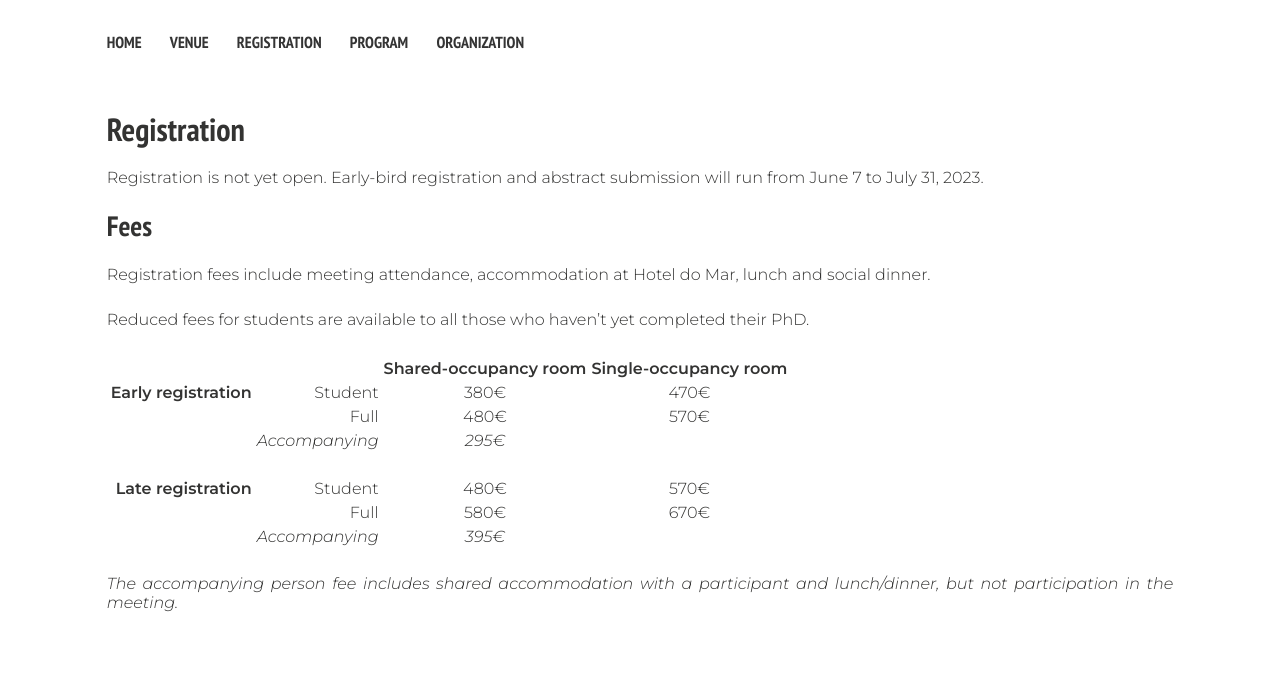
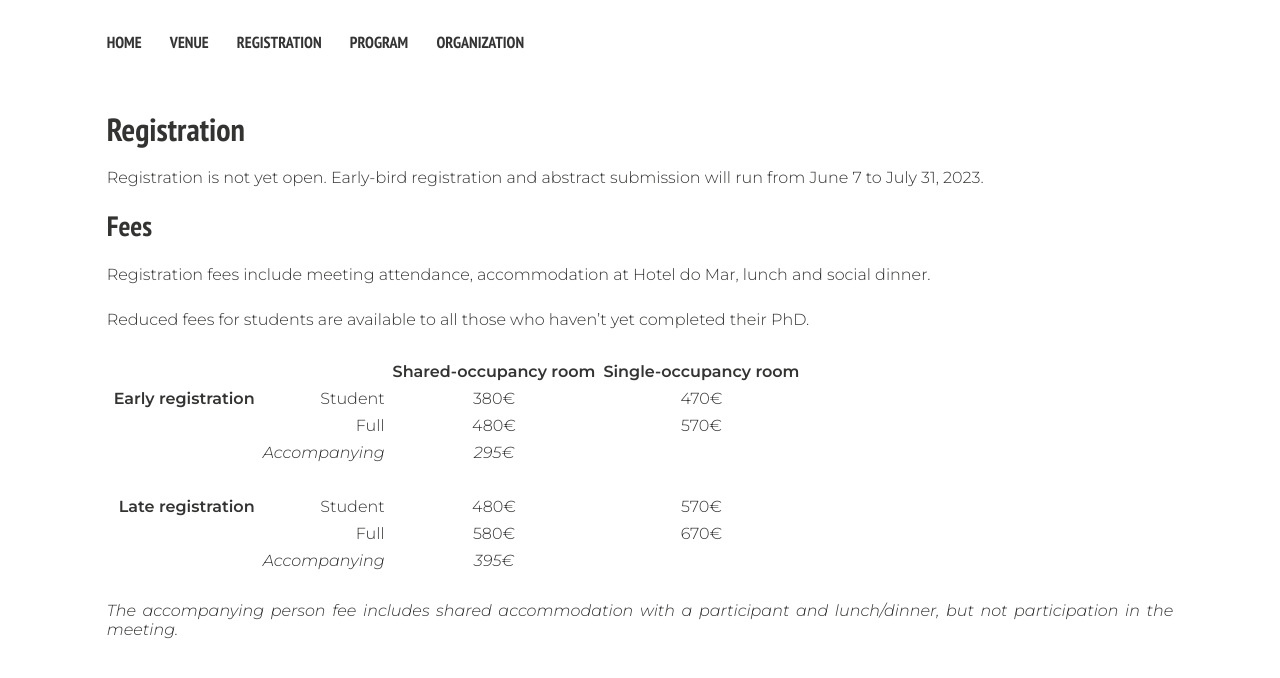
Before and after one commit to Iberian-Peptide-Meeting/XVIII, a Jekyll site: the page built from _pages/registration.md, in a window 1280 px wide. Shown: the top 678 px of the page. Built offline with Jekyll 4.4.1, drawn with Linux system fonts in a browser that asks for light colours; nearby versions of some CDN libraries.

Commit message:
Fix price table

```diff
--- a/_sass/normalize.scss
+++ b/_sass/normalize.scss
@@ -392,7 +392,7 @@ textarea {
 
 table {
     border-collapse: separate;
-    border-spacing: 3px;
+    border-spacing: 6px;
     margin-bottom: 1.5em;
     width: 100%; /* make full width */
     display: block;
```
